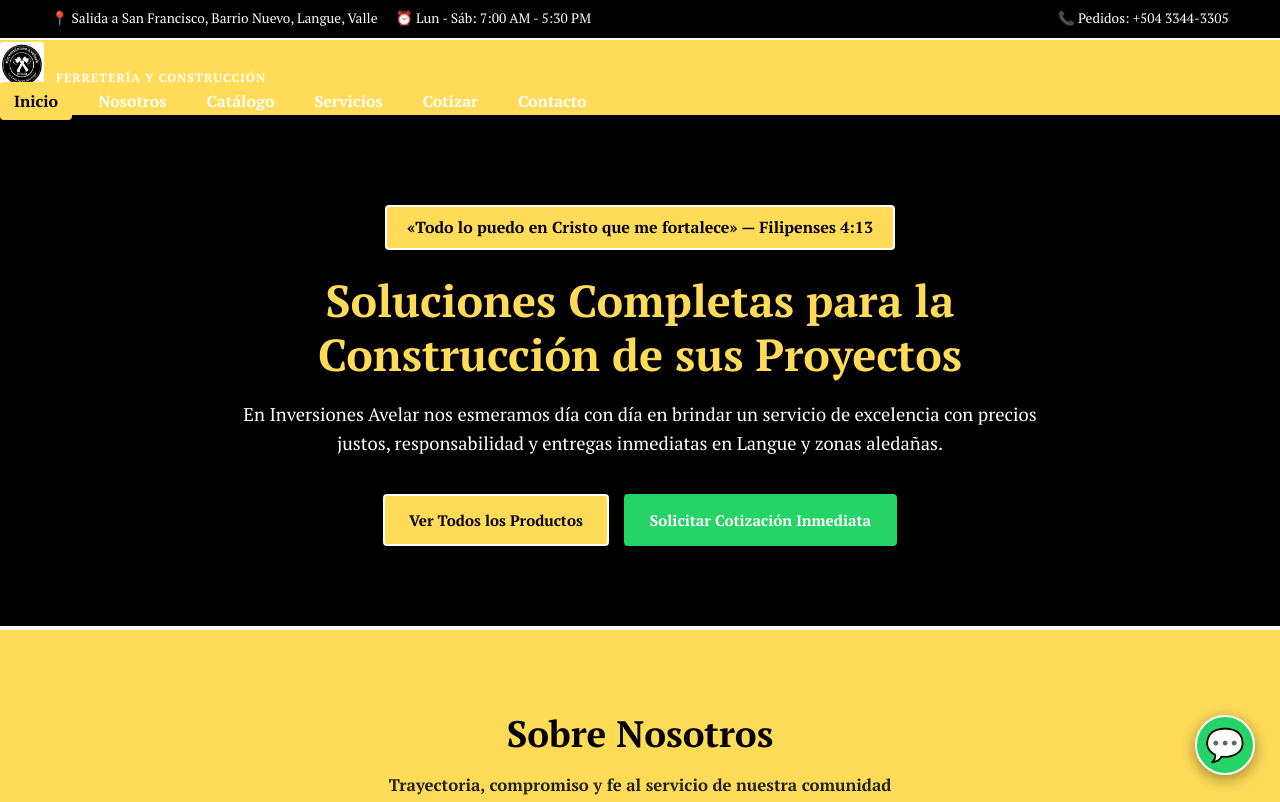
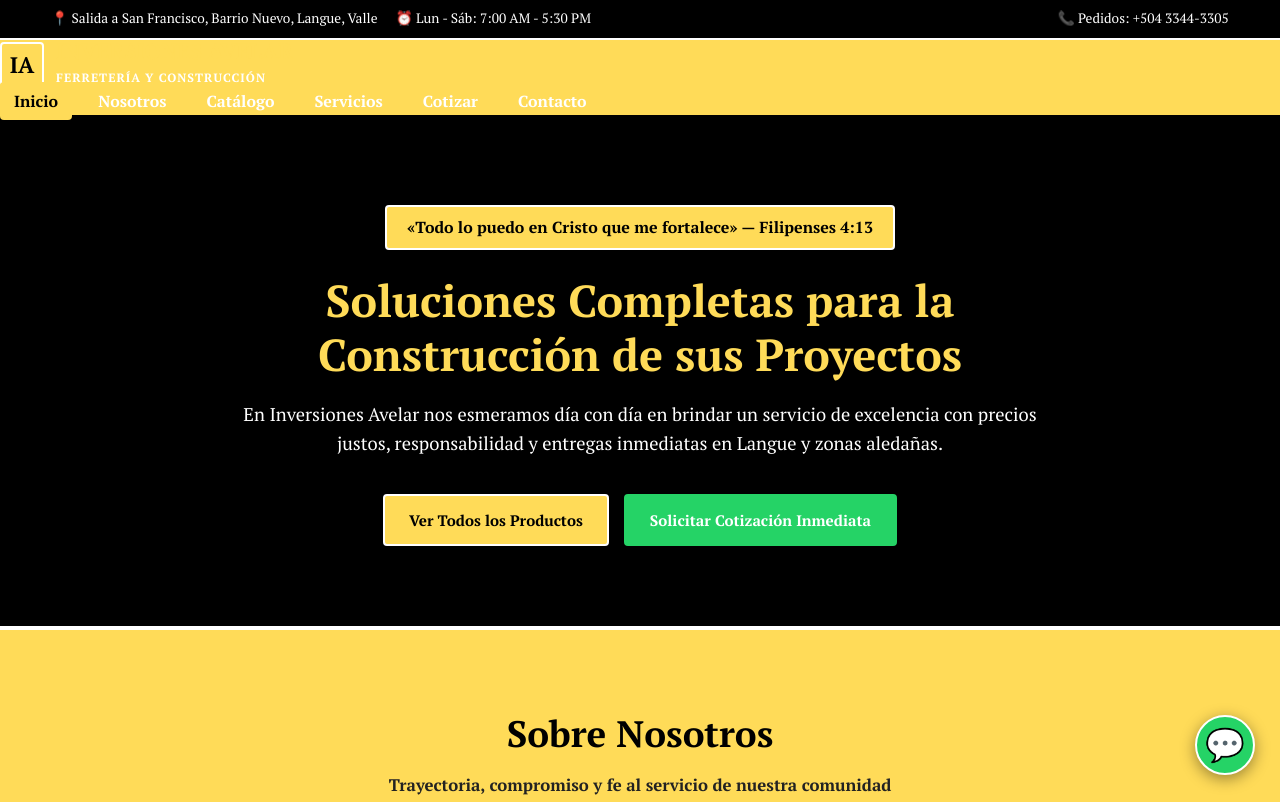
Before and after one commit to grupoaiii2btpinformatica-star/Inversiones-Avelar, a plain HTML site: page index.html in a window 1280 px wide. Shown: the top 802 px of the page. Drawn offline with Linux system fonts and the light colour scheme.

Commit message:
Update index.html

```diff
--- a/index.html
+++ b/index.html
@@ -673,9 +673,7 @@
 
   <!-- Navegación Principal -->
       <a href="#inicio" class="brand-logo">
-       <div class="brand-icon">
-    <img src="IMG/logo.png" alt="Logo Inversiones Avelar">
-</div>
+        <div class="brand-icon">IA</div>
         <div class="brand-text">
           <h1>INVERSIONES AVELAR</h1>
           <span>FERRETERÍA Y CONSTRUCCIÓN</span>
```
